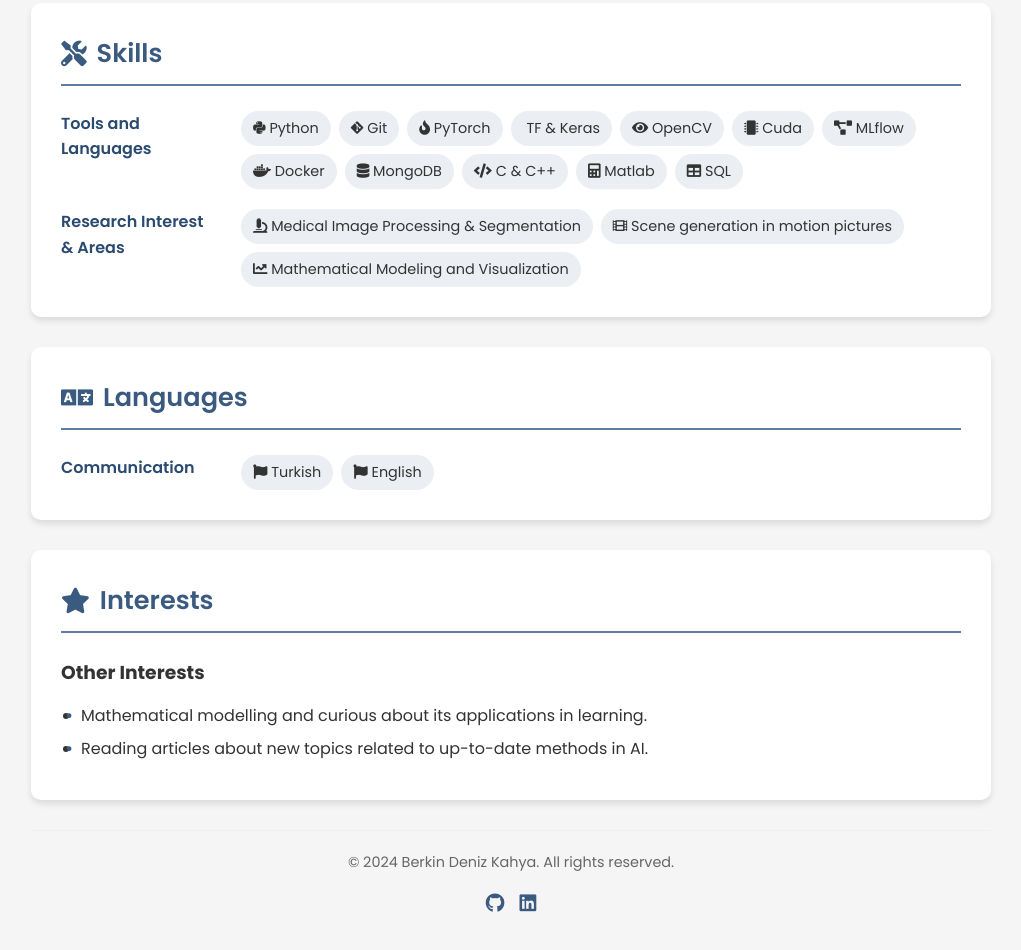
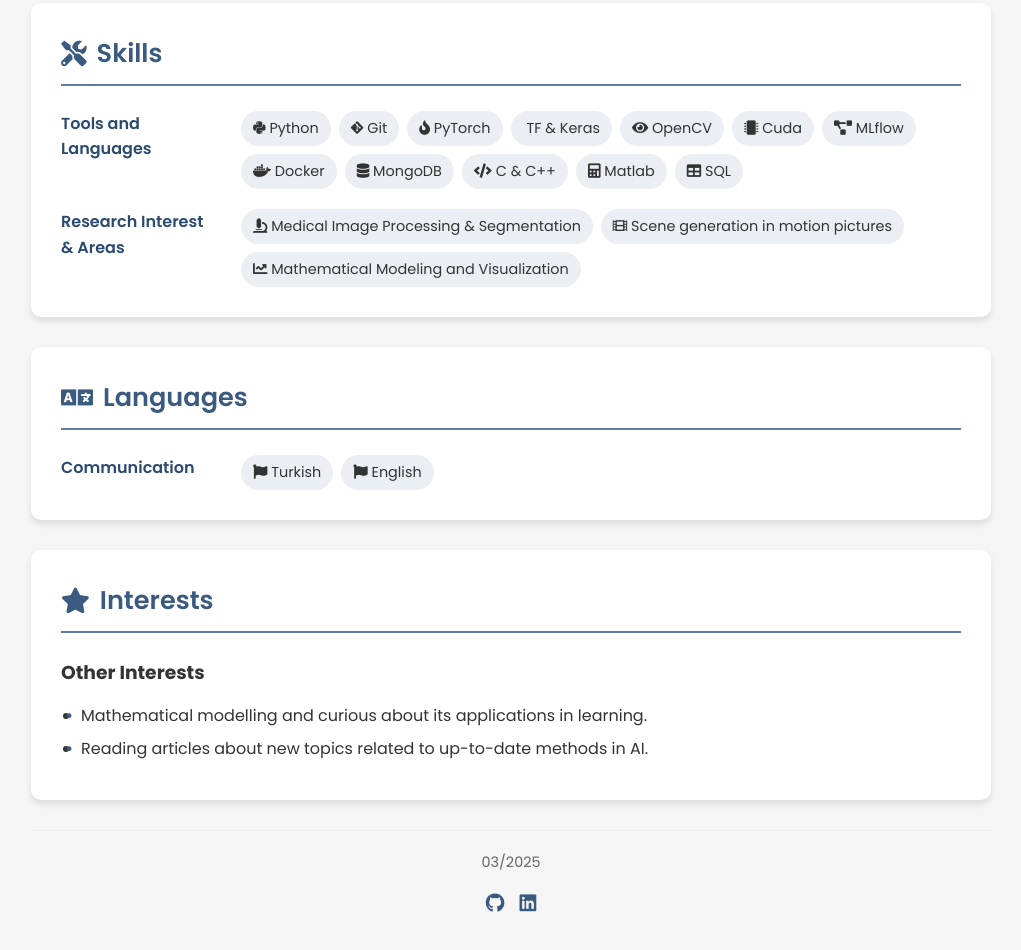
Before and after one commit to denizberkin/resume, a plain HTML site: page index.html in a window 1280 px wide. Shown: the part 2875-3825 px from the top of the page, without its empty margins (249-1270 px from the left). Drawn offline with Linux system fonts and the light colour scheme.

Commit message:
Deploying to gh-pages from @ denizberkin/resume@617aba59f6bda81690ae3c100cf90fc4e85803af 🚀

```diff
--- a/index.html
+++ b/index.html
@@ -757,7 +757,7 @@
             </section>
 
             <footer class="footer">
-                <p>© 2024 Berkin Deniz Kahya. All rights reserved.</p>
+                <p> 03/2025 </p>
                 <div class="social-links">
                     <a href="https://github.com/denizberkin" target="_blank" rel="noopener noreferrer"><i class="fab fa-github"></i></a>
                     <a href="https://www.linkedin.com/in/denizberkin" target="_blank" rel="noopener noreferrer"><i class="fab fa-linkedin"></i></a>
```
Also changed, not shown: last_updated.txt, 1 other file.
